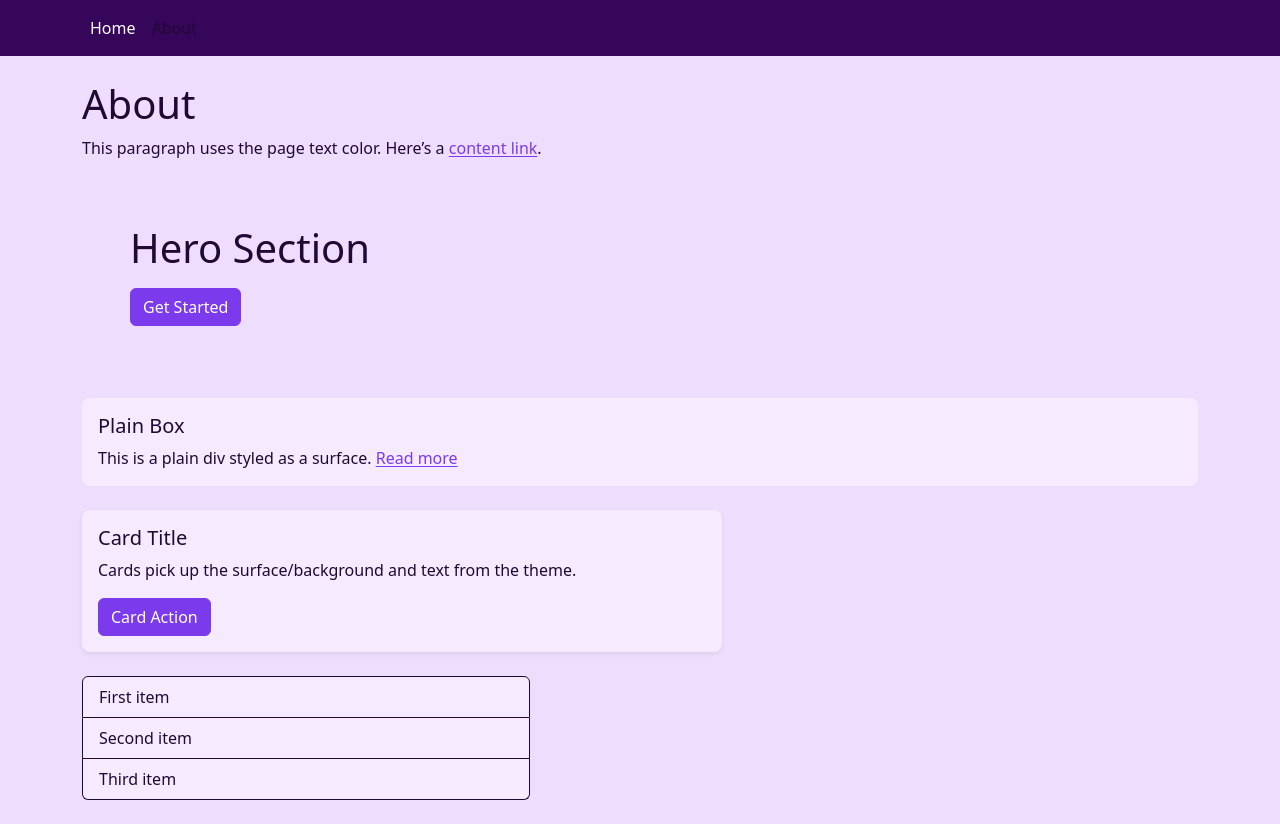
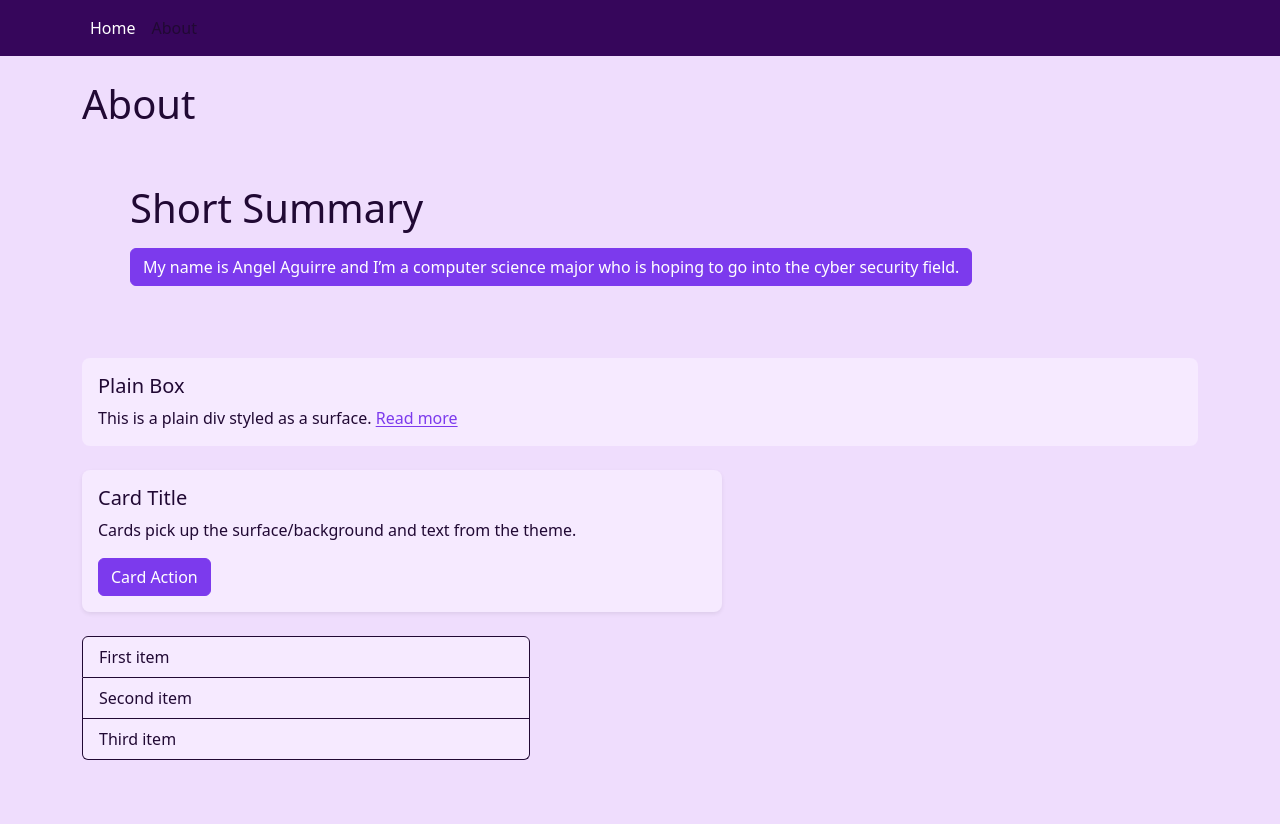
Before and after one commit to angelAb107/Website-Portfolio, a plain HTML site: page about.html in a window 1280 px wide. After the commit the page ends 800 px from the top, so only its background shows below. Drawn offline with nearby package versions, Linux system fonts and the light colour scheme.

Commit message:
Update about.html

```diff
--- a/about.html
+++ b/about.html
@@ -22,14 +22,12 @@
     <!-- Main content -->
     <main class="container py-4">
         <h1 class="mb-2">About</h1>
-        <p class="mb-3">
-            This paragraph uses the page text color. Here’s a <a href="#">content link</a>.
-        </p>
 
         <!-- Hero -->
         <section class="p-5 mb-4 bg-body-tertiary rounded-3">
-            <h2 class="display-6 mb-3">Hero Section</h2>
-            <a class="btn btn-primary" href="#">Get Started</a>
+            <h2 class="display-6 mb-3">Short Summary</h2>
+            <a class="btn btn-primary" href="#">My name is Angel Aguirre and I’m a computer science major who is hoping to go into the cyber security field.
+</a>
         </section>
 
         <!-- Box -->
```
